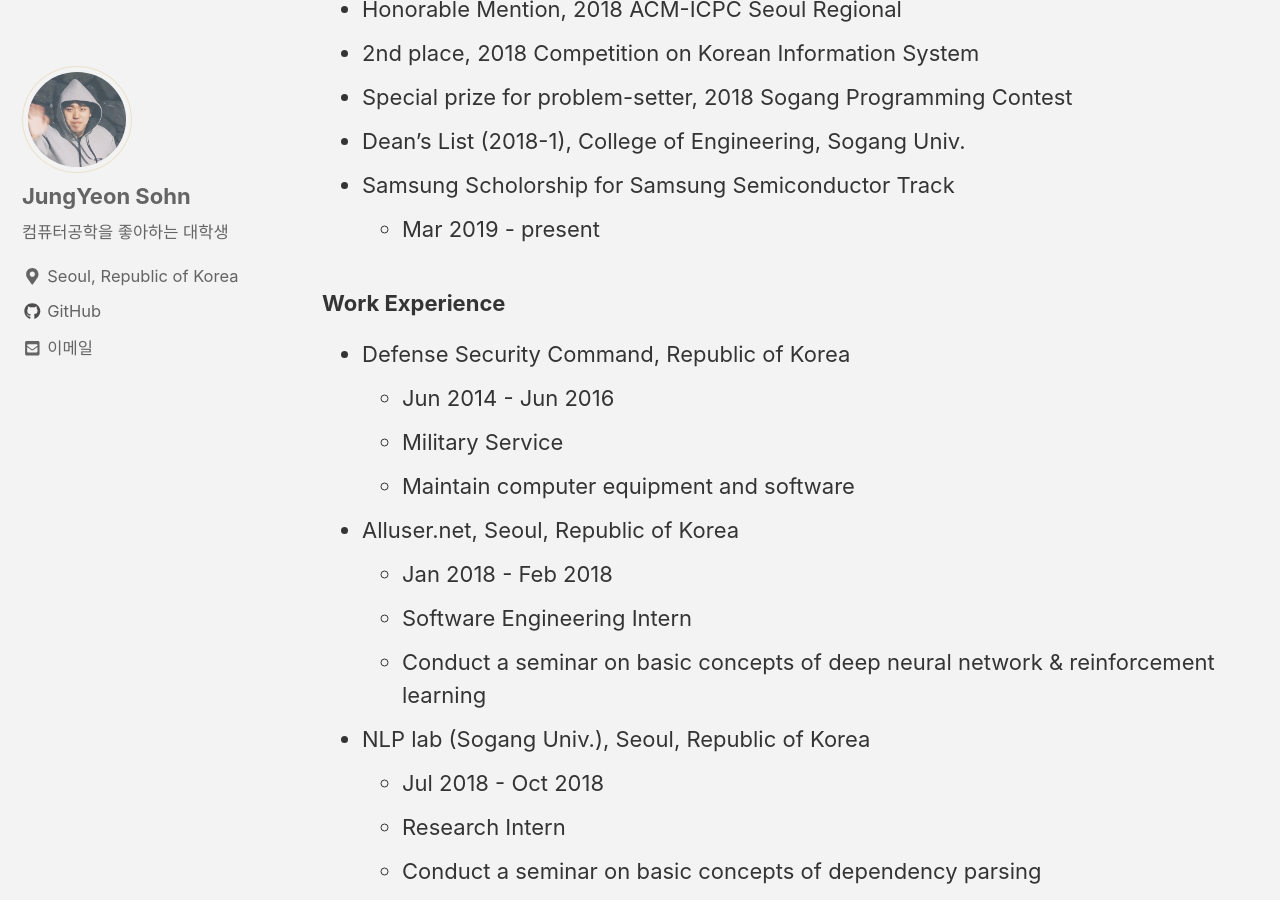
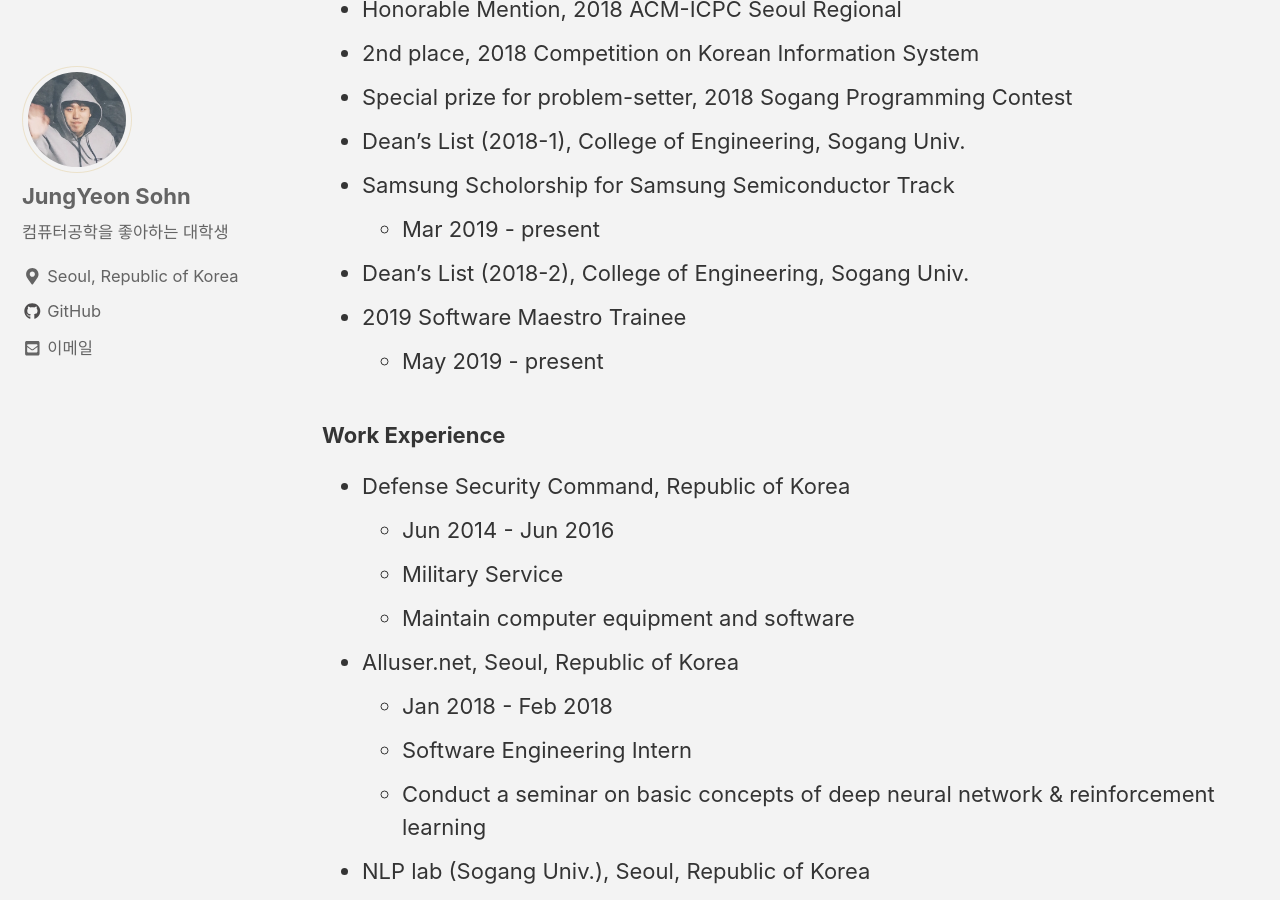
Before and after one commit to leesunkyu94/leesunkyu94.github.io, a Jekyll site: the page built from _pages/about.md, in a window 1280 px wide and 900 px high, scrolled down 1199 px. Built offline with Jekyll 4.4.1, drawn with Linux system fonts in a browser that asks for light colours; cached includes are drawn as plain includes.

Commit message:
About 업데이트

```diff
--- a/_pages/about.md
+++ b/_pages/about.md
@@ -37,6 +37,9 @@
 * Dean's List (2018-1), College of Engineering, Sogang Univ.
 * Samsung Scholorship for Samsung Semiconductor Track
     * Mar 2019 - present
+* Dean's List (2018-2), College of Engineering, Sogang Univ.
+* 2019 Software Maestro Trainee
+    * May 2019 - present
 
 ### Work Experience
 
```
